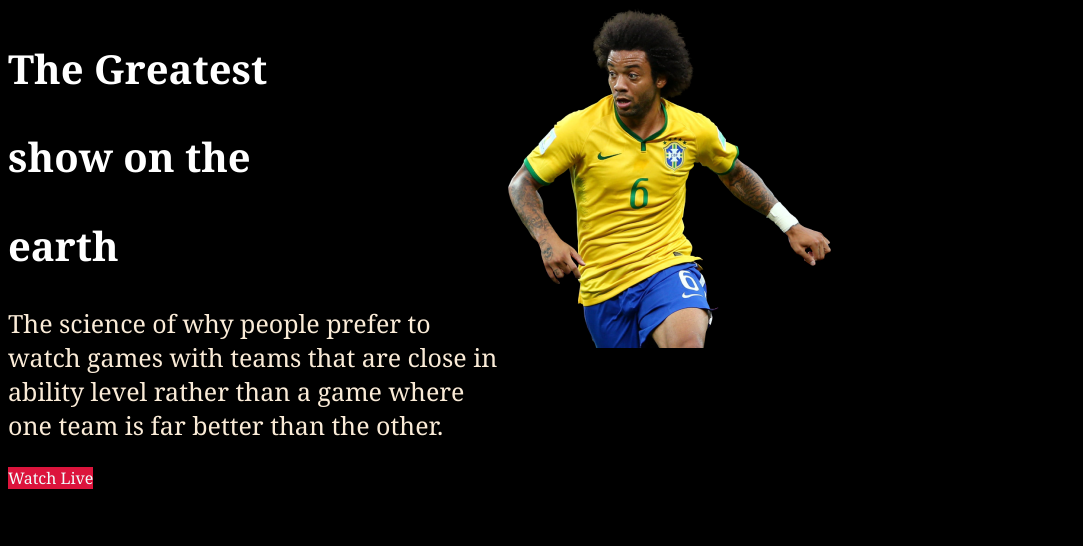
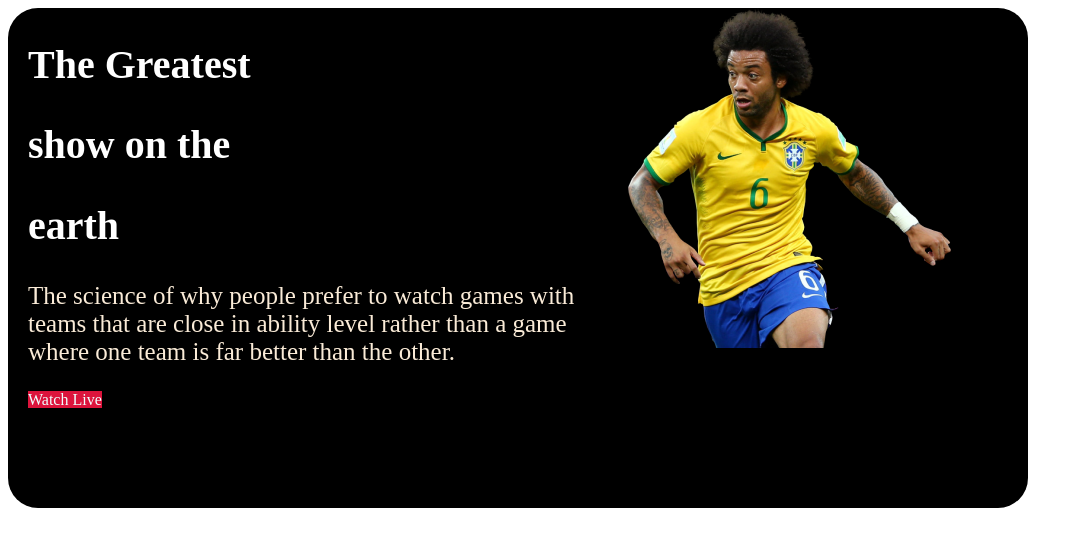
Before and after one commit to pritiproject/world-cup, a plain HTML site: page index.html in a window 1280 px wide. Shown: the whole page, without its empty margins (0-1083 px from the left). Drawn offline with Linux system fonts and the light colour scheme.

Commit message:
blog commit

```diff
--- a/styles/style.css
+++ b/styles/style.css
@@ -1,12 +1,16 @@
 body{
-  font-family:Georgia, 'Times New Roman', Times, serif;
-  background-color: black;
+  font-family: Georgia, 'Times New Roman', Times, serif, ;
 }
 section{
-  display:flex
+  background-color: black;
+  display:flex;
+  width: 1000px;
+  height: 500px;
+  padding-left:20px;
+  border-radius: 30px;
 }
 .blog{
-  width: 500px;
+  width: 600px;
   height: 500p;
 }
 h1{
```
Also changed, not shown: index.html (+1 -1 lines).
